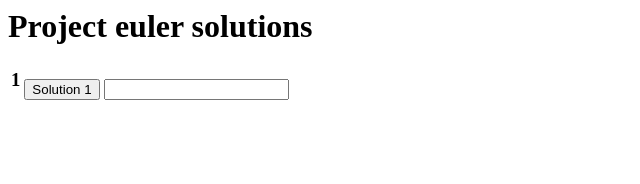
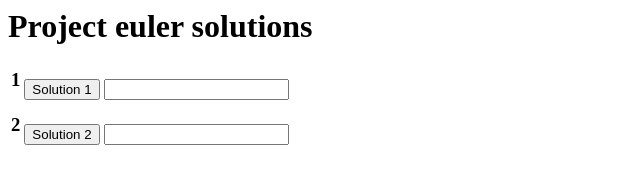
Before and after one commit to TM89/project-euler-excercises, a plain HTML site: page index.html in a window 1280 px wide. Shown: the whole page, without its empty margins (0-640 px from the left). Drawn offline with Linux system fonts and the light colour scheme.

Commit message:
Added excercise 2 in html, and created function-stub in js

```diff
--- a/index.html
+++ b/index.html
@@ -18,6 +18,17 @@
 					<input type="text" id="answer1">
 				</td>
 			</tr>
+			<tr>
+				<td>
+					<h3>2</h3>
+				</td>
+				<td>
+					<input type="submit" onClick="eulerTwo()" value="Solution 2">
+				</td>
+				<td>
+					<input type="text" id="answer2">
+				</td>
+			</tr>
 		</table>
 	</div>
 </body>
--- a/js/main.js
+++ b/js/main.js
@@ -17,5 +17,15 @@ function eulerOne(){
 		};
 	}
 	console.log("The result is: " + result);
-	return result;
+	//return result;
+	document.getElementById("answer1").value = result;
 }
+
+function eulerTwo(){
+	//sum of all even valued fibonacci number with a value that doesn't exceed four mill.
+	var result = 0;
+
+
+
+	document.getElementById("answer2").value = result;
+}
```
